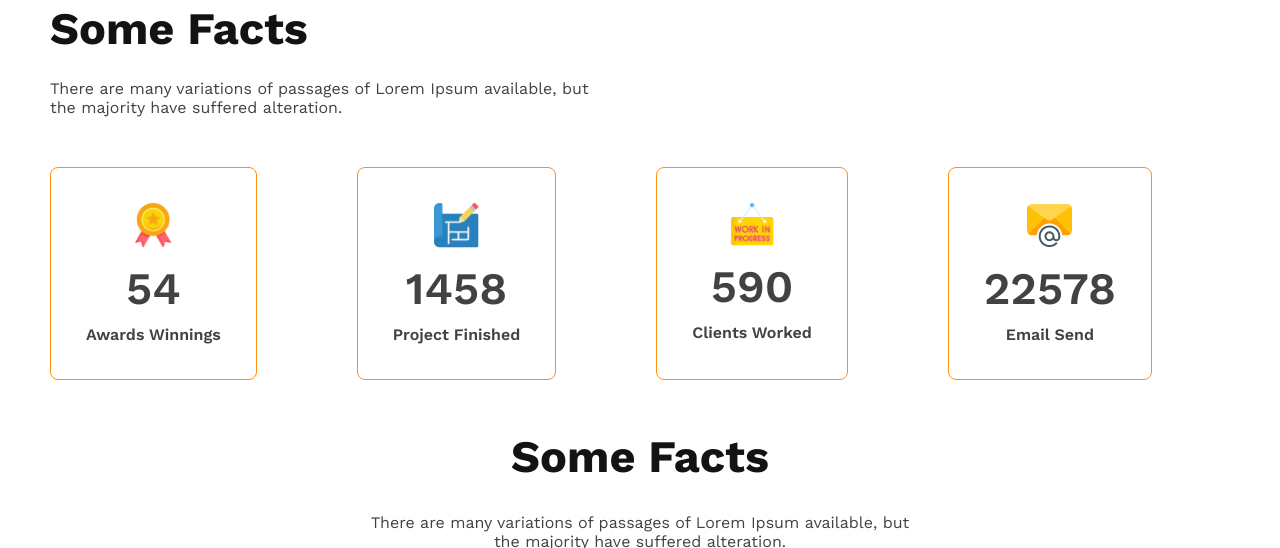
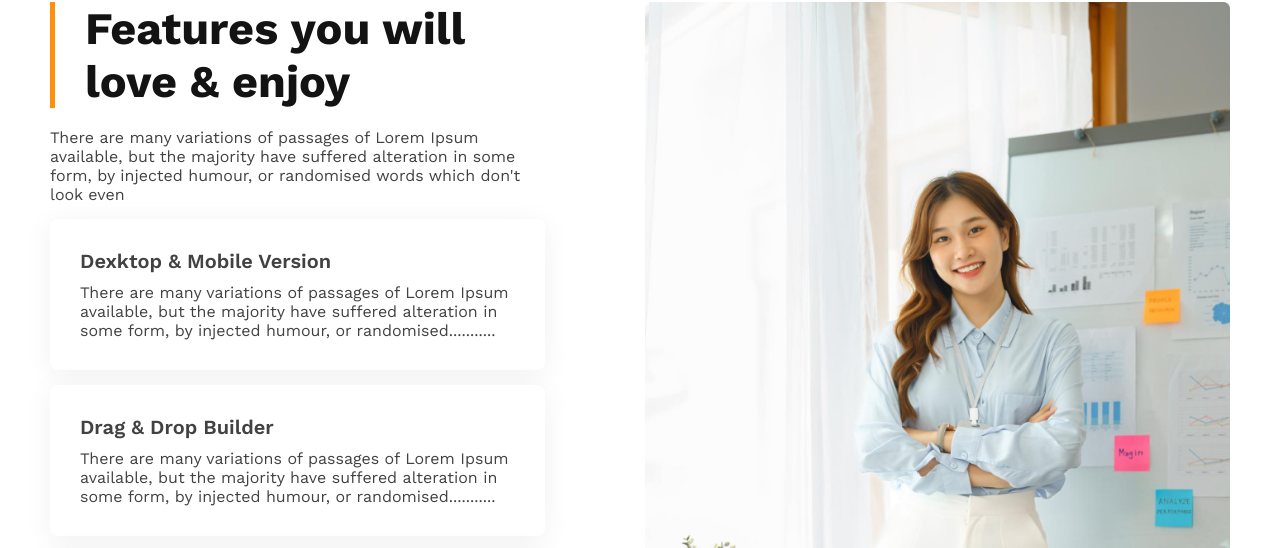
Before and after one commit to omarfaruk17/2nd-assignment, a plain HTML site: page index.html in a window 1280 px wide. Shown: the part 1667-2215 px from the top of the page. Drawn offline with nearby package versions, Linux system fonts and the light colour scheme.

Commit message:
portfolio section update

```diff
--- a/index.html
+++ b/index.html
@@ -52,6 +52,48 @@
                 <p class="primary-discription">There are many variations of passages of Lorem Ipsum available, but the majority have suffered alteration in some form, by injected humour, or randomised words which don't look even</p>
 
                 <button class="primary-btn">Explore More</button>
+            </div>
+        </div>
+    </section>
+
+    <!-- portfolio area  -->
+    <section class=" section-gap">
+        <div class="container portfolio-area">
+
+            <div class="portfolio-text">
+                <div class="title-text">
+                    <h3 class="secondary-title left-border">Features you will love & enjoy</h3>
+                    <p class="primary-discription">There are many variations of passages of Lorem Ipsum available, but the majority have suffered alteration in some form, by injected humour, or randomised words which don't look even</p>
+                </div>
+                <div class="portfolio-body-text">
+                    <!-- single body text -->
+                    <div class="single-body-text">
+                        <h4 class="third-title">Dexktop & Mobile Version</h4>
+                        <p class="primary-discription">There are many variations of passages of Lorem Ipsum available, but the majority have suffered alteration in some form, by injected humour, or randomised...........</p>
+                    </div>
+
+                    <!-- single body text -->
+                    <div class="single-body-text">
+                        <h4 class="third-title">Drag & Drop Builder</h4>
+                        <p class="primary-discription">There are many variations of passages of Lorem Ipsum available, but the majority have suffered alteration in some form, by injected humour, or randomised...........</p>
+                    </div>
+
+                    <!-- single body text -->
+                    <div class="single-body-text">
+                        <h4 class="third-title">Awesome Modern Design</h4>
+                        <p class="primary-discription">There are many variations of passages of Lorem Ipsum available, but the majority have suffered alteration in some form, by injected humour, or randomised...........</p>
+                    </div>
+
+                    <!-- single body text -->
+                    <div class="single-body-text">
+                        <h4 class="third-title">Super Easy to Edit</h4>
+                        <p class="primary-discription">There are many variations of passages of Lorem Ipsum available, but the majority have suffered alteration in some form, by injected humour, or randomised...........</p>
+                    </div>
+                </div>
+            </div>
+            <!-- portfolio image area -->
+            <div class="portfolio-img">
+                <img src="images/architect.png" alt="">
             </div>
         </div>
     </section>
--- a/style.css
+++ b/style.css
@@ -30,6 +30,11 @@ img{
     font-weight: 700;
     font-size: 45px;
     color: #131313;
+}
+.third-title{
+    font-weight: 600;
+    font-size: 20px;
+    margin-bottom: 10px;
 }
 .primary-discription{
     font-weight: 400;
@@ -120,6 +125,30 @@ img{
 }
 
 
+/* portfolio style */
+.portfolio-area{
+    display: flex;
+    gap: 100px;
+
+}
+.portfolio-text{
+    width: 600px;
+}
+.left-border{
+    border-left: 5px solid #FF900E;;
+    padding-left: 30px;
+    margin-bottom: 20px;
+}
+.single-body-text{
+    margin: 15px 0;
+    background: #FFFFFF;
+    box-shadow: 0px 4px 30px rgba(0, 0, 0, 0.06);
+    border-radius: 8px;
+    padding: 30px;
+}
+
+
+
 /* fact section style */
 .fact-body{
     display: flex;
```
